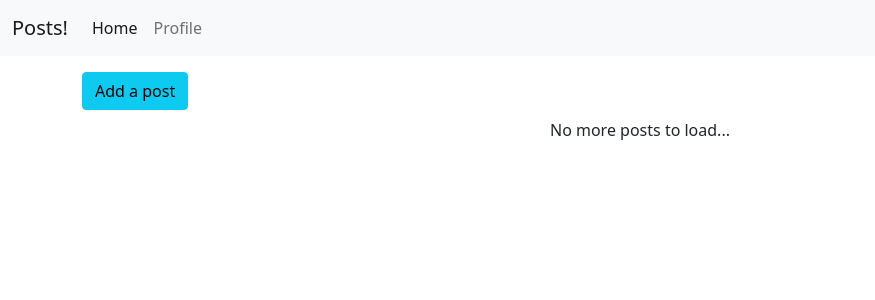
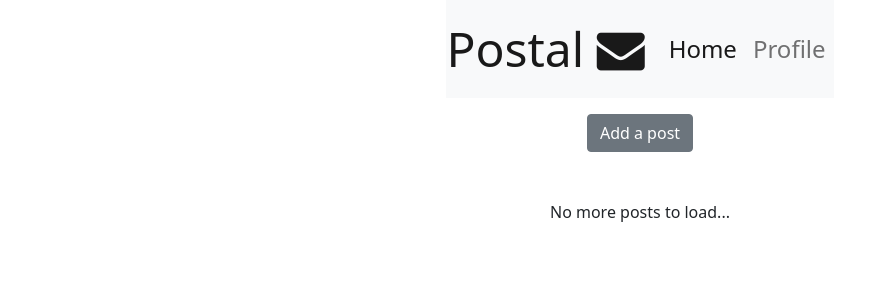
Before and after one commit to rsharm26/NAD-A04-DjangoApp, a Django app: page / in a window 1280 px wide. Shown: the top 300 px of the page, without its empty margins (0-875 px from the left). Run offline with Django 4.2, Linux system fonts and the light colour scheme; a user stored in the database is signed in; data that the repository does not hold is empty; some libraries are stand-ins or nearby versions.

Commit message:
Fixed navbar, adjusted some styling on home page, and fixed photo upload being shown always when save is pressed (should be if save actually works).

```diff
--- a/posts/static/posts/main.js
+++ b/posts/static/posts/main.js
@@ -85,23 +85,23 @@ const getData = () => {
 
                 response.data.forEach(element => {
                     postsBox.innerHTML += `
-                        <div class="card mb-2">
+                        <div class="container">
+                            <div class="row mb-5">
+                                <div class="col-lg-10">
+                                    <div class="card" style="background: rgb(80, 80, 80, .15);">
+                                        <a href="${url}${element.id}" class="btn">
                                             <div class="card-body">
-                                <h5 class="card-title">${element.title}</h5>
+                                                <h4 class="card-title">${element.title}</h4>
                                                 <p class="card-text">${element.body}</p>
                                             </div>
-
-                            <div class="card-footer">
-                                <div class="row">
-                                    <div class="col-3">
-                                        <a href="${url}${element.id}" class="btn btn-primary">Details</a>
+                                        </a>
+                                    </div>
                                 </div>
 
-                                    <div class="col-3">
+                                <div class="col-lg-2 d-flex align-items-center justify-content-center">
                                     <form class="like-unlike-forms" data-form-id="${element.id}">
-                                        <button href="#" class="btn btn-primary" id="like-unlike-${element.id}">${element.liked ? 'Unlike' : 'Like'} (${element.count})</button>
+                                        <button href="#" class="btn btn-dark" id="like-unlike-${element.id}">${element.liked ? 'Unlike' : 'Like'} (${element.count})</button>
                                      </form>
-                                    </div>
                                 </div>
                             </div>
                         </div>
@@ -151,23 +151,23 @@ postForm.addEventListener('submit', e => {
             //console.log(response)
             newPostID = response.id
             postsBox.insertAdjacentHTML('afterbegin', `
-                <div class="card mb-2">
+                <div class="container">
+                    <div class="row mb-5">
+                        <div class="col-lg-10">
+                            <div class="card" style="background: rgb(80, 80, 80, .15);">
+                                <a href="${url}${response.id}" class="btn">
                                     <div class="card-body">
-                        <h5 class="card-title">${response.title}</h5>
+                                        <h4 class="card-title">${response.title}</h4>
                                         <p class="card-text">${response.body}</p>
                                     </div>
-
-                    <div class="card-footer">
-                        <div class="row">
-                            <div class="col-3">
-                                <a href="${url}${response.id}" class="btn btn-primary">Details</a>
+                                </a>
+                            </div>
                         </div>
 
-                            <div class="col-3">
+                        <div class="col-lg-2 d-flex align-items-center justify-content-center">
                             <form class="like-unlike-forms" data-form-id="${response.id}">
-                                <button href="#" class="btn btn-primary" id="like-unlike-${response.id}">Like (0)</button>
+                                <button href="#" class="btn btn-dark" id="like-unlike-${response.id}">Like (0)</button>
                             </form>
-                            </div>
                         </div>
                     </div>
                 </div>
@@ -175,6 +175,7 @@ postForm.addEventListener('submit', e => {
 
             likeUnlikePosts();
             handleAlerts('success', 'New post added!')
+            dropzone.classList.remove('not-visible')
         },
 
         error: function(error) {
@@ -184,10 +185,6 @@ postForm.addEventListener('submit', e => {
     })
 })
 
-
-saveBtn.addEventListener('click', () => {
-    dropzone.classList.remove('not-visible')
-})
 
 closeBtns.forEach(btn => btn.addEventListener('click', () => {
     postForm.reset()
--- a/posts/templates/posts/main.html
+++ b/posts/templates/posts/main.html
@@ -41,19 +41,22 @@ Posts
         </div>
     </div>
 
-    <button type="button" class="btn btn-info mb-2" data-bs-toggle="modal" data-bs-target="#addPostModal">
-        Add a post
-    </button>
+    <div class="d-flex mb-5 justify-content-center align-items-center">
+        <button type="button" class="btn btn-secondary" data-bs-toggle="modal" data-bs-target="#addPostModal">
+            Add a post
+        </button>
+    </div>
 
-    <div id="alert-box"></div>
+
+    <div id="alert-box" style="max-width:80%; margin-left:5%;"></div>
     <div id="spinner-box" class="text-center">
         <div class="spinner-grow" role="status">
             <span class="visually-hidden">Loading...</span>
         </div>
     </div>
 
-    <div id="posts-box"></div>
+    <div id="posts-box" class="text-center" style="max-width:90%; margin:auto;"></div>
     <div class="text-center mb-3" id="end-box">
-        <button class="btn btn-primary" id="load-btn">Load more</button>
+        <button class="btn btn-dark" id="load-btn">Load more</button>
     </div>
 {% endblock content %}
--- a/templates/base.html
+++ b/templates/base.html
@@ -16,6 +16,7 @@
 
     <!-- Custom css -->
     <link rel="stylesheet" href="{% static 'style.css' %}">
+    <link rel="stylesheet" href="https://cdnjs.cloudflare.com/ajax/libs/font-awesome/4.7.0/css/font-awesome.min.css">
 
     <!-- dropzone -->
     <script src="https://unpkg.com/dropzone@5/dist/min/dropzone.min.js"></script>
--- a/templates/navbar.html
+++ b/templates/navbar.html
@@ -1,21 +1,18 @@
 {% url 'posts:main-page' as path_to_home %}
 {% url 'profiles:my-profile' as path_to_my_profile %}
 
-<nav class="navbar navbar-expand-lg navbar-light bg-light">
-    <div class="container-fluid">
-        <a class="navbar-brand" href="{{path_to_home}}">Posts!</a>
-            <button class="navbar-toggler" type="button" data-bs-toggle="collapse" data-bs-target="#navbarSupportedContent" aria-controls="navbarSupportedContent" aria-expanded="false" aria-label="Toggle navigation">
-                <span class="navbar-toggler-icon"></span>
-            </button>
-        <div class="collapse navbar-collapse" id="navbarSupportedContent">
-            <ul class="navbar-nav me-auto mb-2 mb-lg-0">
+<div class="d-flex justify-content-center">
+    <nav class="navbar navbar-expand-lg navbar-light bg-light" style="width: min-content;">
+        <a class="navbar-brand" href="{{path_to_home}}" style="font-size:3em">Postal <i class="fa fa-envelope"></i></a>
+        <div class="navbar-collapse" id="navbarSupportedContent">
+            <ul class="navbar-nav me-auto mb-2 mb-lg-0 d-flex justify-content-center align-items-center">
                 <li class="nav-item">
-                    <a class="nav-link active" {% if request.path == path_to_home %} active {% endif %} aria-current="page" href="{{path_to_home}}">Home</a>
+                    <a class="nav-link {% if request.path == path_to_home %} active {% endif %}" aria-current="page" href="{{path_to_home}}" style="font-size:1.5em; font-weight:500;">Home</a>
                 </li>
                 <li class="nav-item">
-                    <a class="nav-link" {% if request.path == path_to_my_profile %} active {% endif %} href="{{path_to_my_profile}}">Profile</a>
+                    <a class="nav-link {% if request.path == path_to_my_profile %} active {% endif %}" href="{{path_to_my_profile}}" style="font-size:1.5em;">Profile</a>
                 </li>
             </ul>
         </div>
-    </div>
-</nav>
+    </nav>
+</div>
```
Also changed, not shown: db.sqlite3, media/photos/Test2_7gNqP18.jpeg (added), media/photos/Test_b4ho6r2.png (added), media/photos/test3_L8QVyOH.jpg (added). Lines whose indentation alone changed are shown as unchanged.
